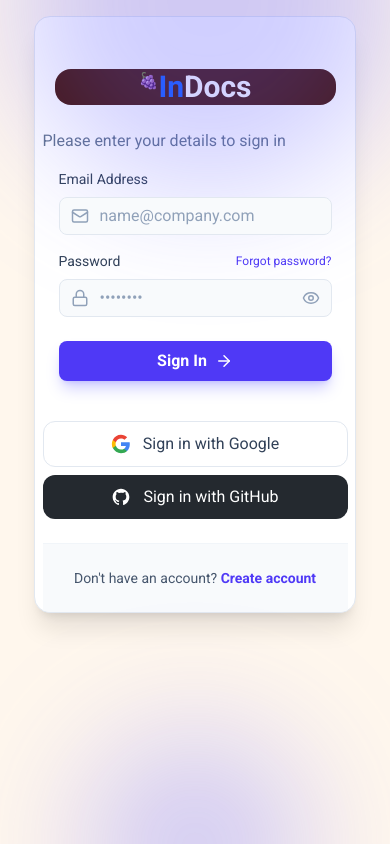
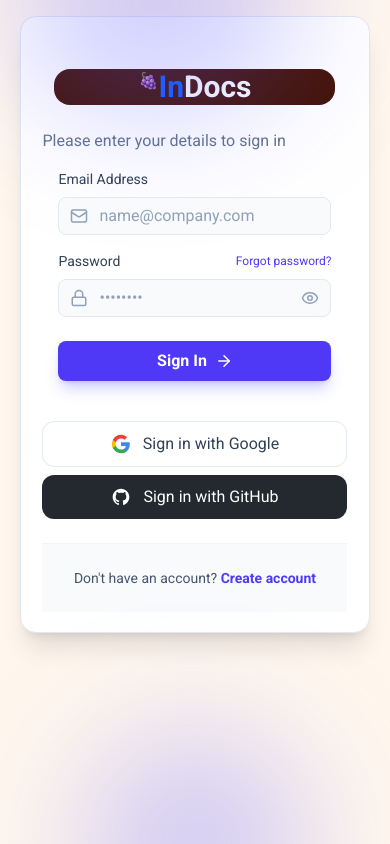
Before and after one commit to ayoajetunmobi/aidocumentfrontendtest, a Next.js app: page /login in a window 390 px wide. Built offline with nearby package versions, Linux system fonts and the light colour scheme.

Commit message:
few frontend changes

```diff
--- a/app/homepage.tsx
+++ b/app/homepage.tsx
@@ -152,7 +152,7 @@
 
             {/* END OF HEADER START OF INTRO */}
             <div className="h-fit w-full mt-10">
-                <div className="absolute top-0 left-0-translate-x-1/2 -translate-y-1/2 w-96 h-96 bg-indigo-500/30 rounded-full blur-3xl pointer-events-none"></div>
+                <div className="absolute top-0 left-0-translate-x-1/2 -translate-y-1/2 w-70 h-56 bg-indigo-500/30 rounded-full blur-3xl pointer-events-none"></div>
                 <div className="flex justify-center z-5 p-[20px 20px 0px 20px]">
                     <div className="text-center pt-12 pl-4 pr-4 md:pl-10 md:pr-10">
                          <p ref={headerRef} className={`${wendyOne.className} text-center text-2xl md:text-[5rem] lg:font-bold bg-linear-to-bl from-purple-700 to-green-500 bg-clip-text text-transparent transition-all duration-500 ease-in
--- a/app/login/login.tsx
+++ b/app/login/login.tsx
@@ -57,10 +57,10 @@
 
     return (
         <div className="absolute w-full min-h-screen overflow-hidden justify-center bg-orange-50 p-4">
-            <div className="absolute top-0 left-0-translate-x-1/2 -translate-y-1/2 w-96 h-96 bg-indigo-500/30 rounded-full blur-3xl pointer-events-none"></div>
+            <div className="absolute top-0 left-0-translate-x-1/2 -translate-y-1/2 w-70 h-56 bg-indigo-500/30 rounded-full blur-3xl pointer-events-none"></div>
             {/*  form */}
             <div className='flex justify-center'>
-                <div className="flex justify-evenly pt-5 w-[90%] md:w-[85%] h-fit bg-white dark:bg-zinc-900 shadow-xl rounded-2xl overflow-hidden border border-slate-200 dark:border-zinc-800 transition-all duration-300">
+                <div className="flex justify-evenly p-5 md:pt-5 w-[98%] md:w-[85%] h-fit bg-white dark:bg-zinc-900 shadow-xl rounded-2xl overflow-hidden border border-slate-200 dark:border-zinc-800 transition-all duration-300">
                     <div className='hidden md:block -ml-11 mt-5.5 w-[50%] justify-start  dark:bg-zinc-900 shadow-xl border border-slate-300 h-[80vh] rounded-2xl overflow-hidden'>
                         <div className="sliderLog">
                             <div className="slide-track flex">
--- a/app/login/register.tsx
+++ b/app/login/register.tsx
@@ -112,7 +112,7 @@
                     type="submit"
                     className="w-full flex items-center justify-center space-x-2 py-2 px-4 bg-indigo-600 hover:bg-indigo-700 text-white font-semibold rounded-lg shadow-lg shadow-indigo-500/30 transition-all active:scale-[0.98]"
                 >
-                    <span>Sign In</span>
+                    <span>Create Account</span>
                     <ArrowRight size={18} />
                 </button>
 
```
